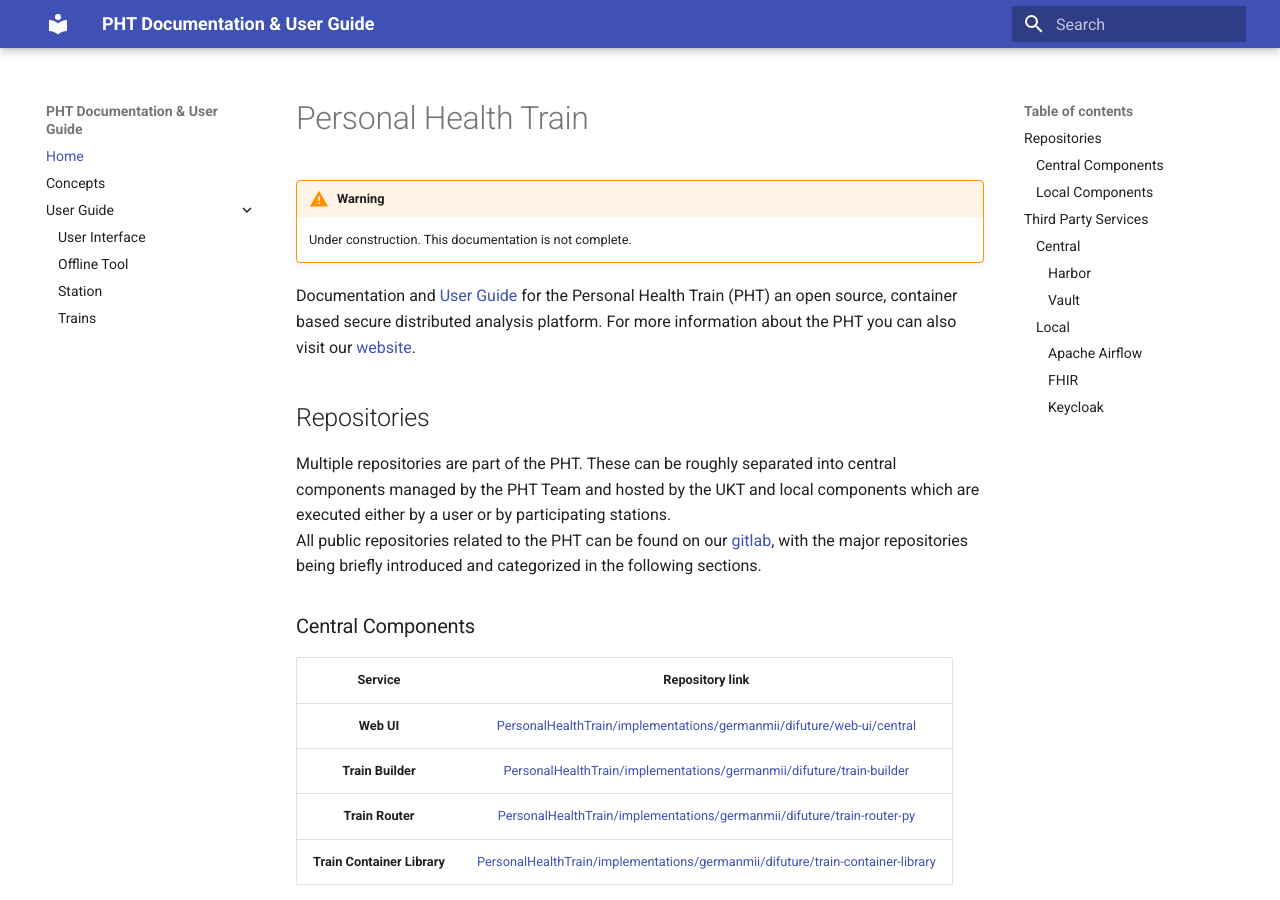
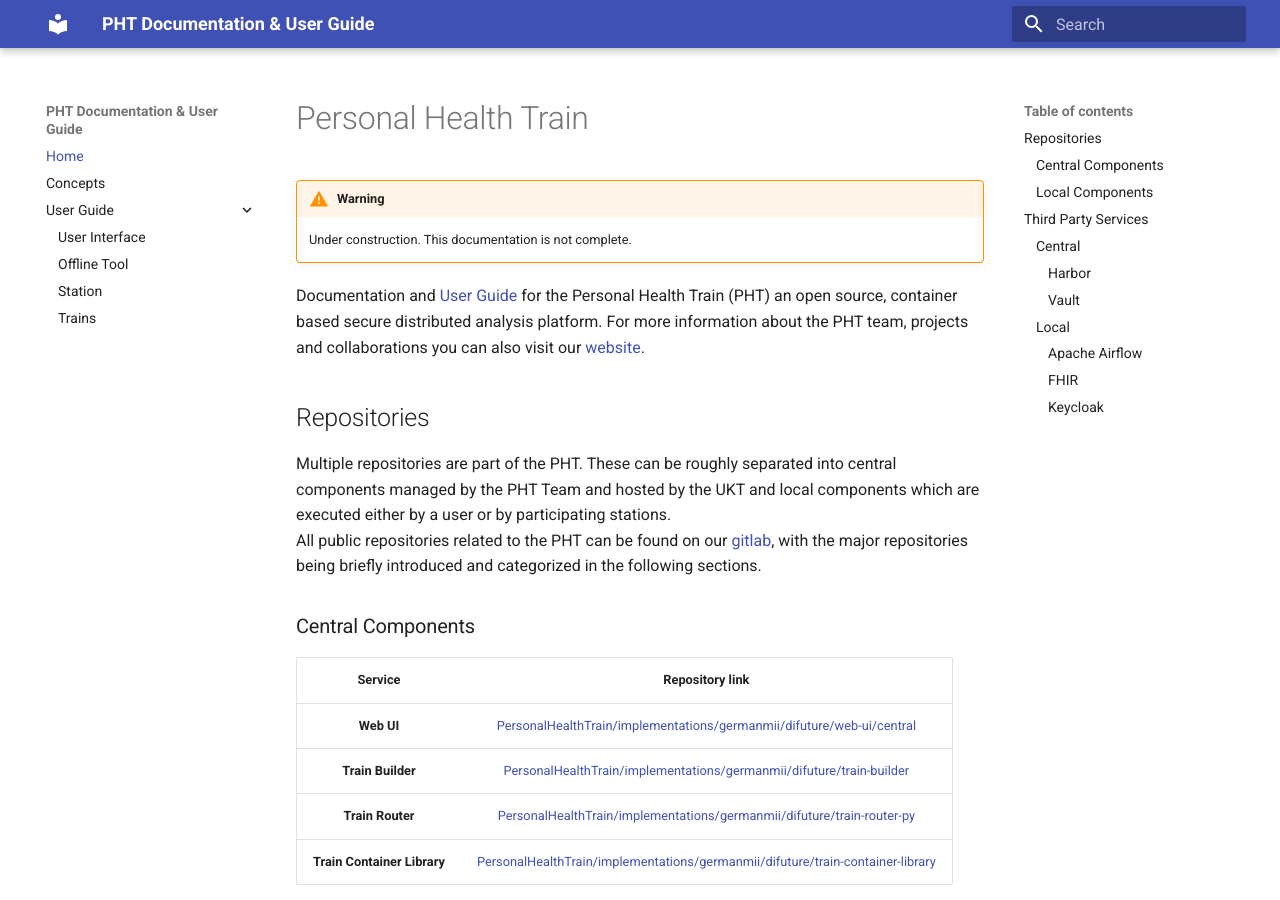
Before and after one commit to PHT-Medic/documentation, an MkDocs documentation site: the page built from docs/index.md, in a window 1280 px wide and 900 px high. Built offline with MkDocs 1.6.1 and Material for MkDocs 9.7.7, drawn with Linux system fonts in a browser that asks for light colours.

Commit message:
Update index.md

```diff
--- a/docs/index.md
+++ b/docs/index.md
@@ -2,9 +2,8 @@
 !!! warning
     Under construction. This documentation is not complete.
 
-
 Documentation and [User Guide](user_interface.md) for the Personal Health Train (PHT) an open source, container based secure distributed analysis platform.
-For more information about the PHT you can also visit our [website](https://personalhealthtrain.de/).
+For more information about the PHT team, projects and collaborations you can also visit our [website](https://personalhealthtrain.de/).
 
 ## Repositories
 Multiple repositories are part of the PHT. These can be roughly separated into central components managed by the PHT Team
```
